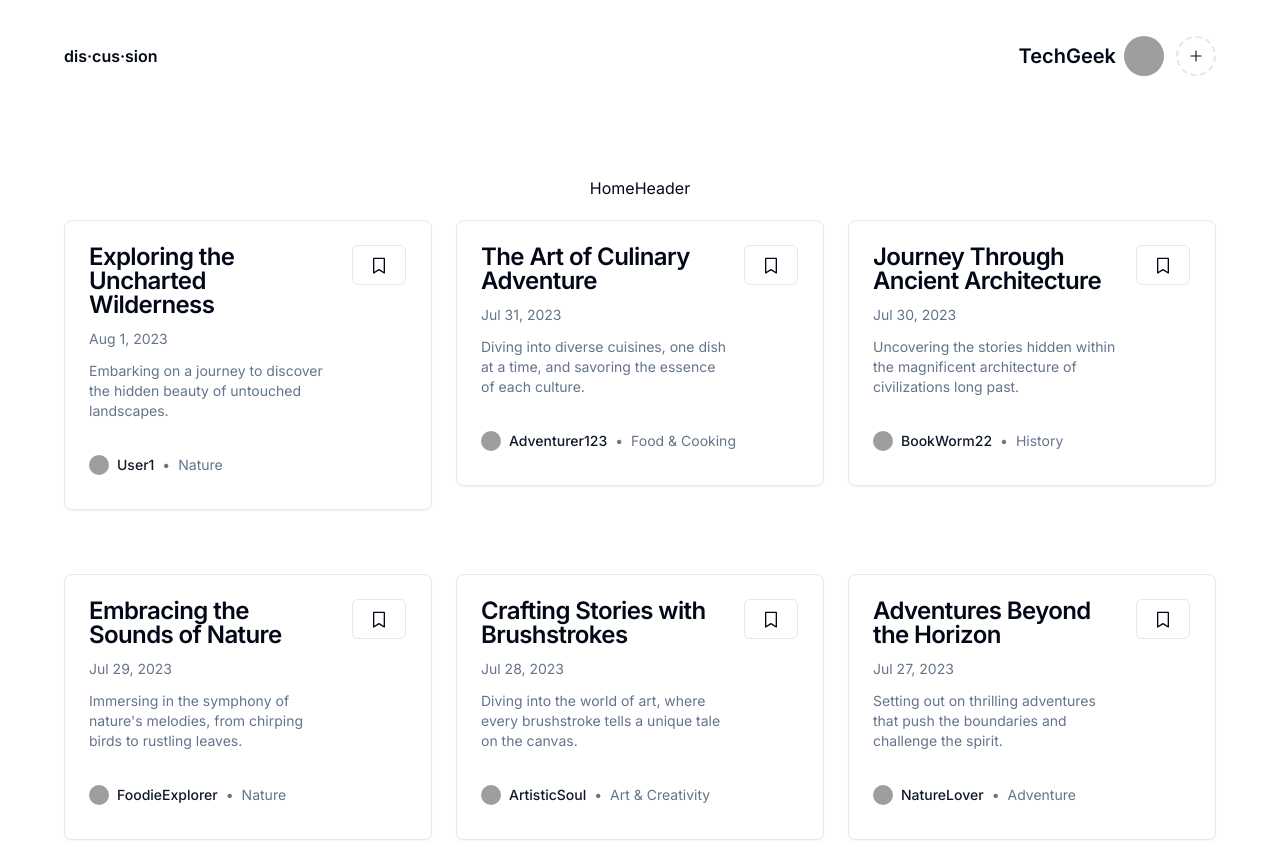
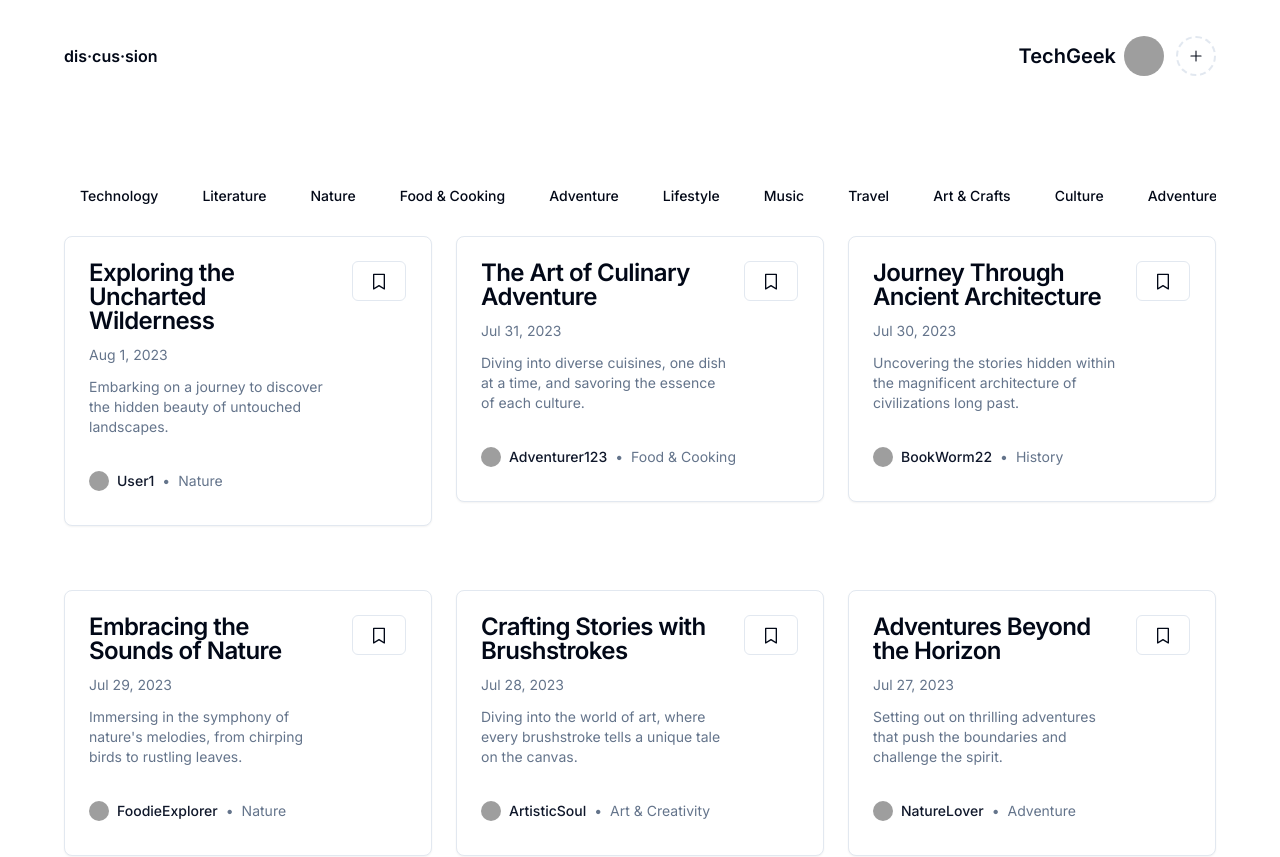
Before and after one commit to ThomasDgny/dis-cus-sion, a Next.js app: page / in a window 1280 px wide. Shown: the top 857 px of the page. Built offline with nearby package versions, Linux system fonts and the light colour scheme; grey boxes are pictures that could not be loaded.

Commit message:
supabase added

```diff
--- a/components/common/card/blog-card/BlogCard.tsx
+++ b/components/common/card/blog-card/BlogCard.tsx
@@ -42,7 +42,7 @@ export function BlogCard({
           </div>
         </CardHeader>
         <CardContent>
-          <div className="flex gap-x-2 text-sm items-center text-muted-foreground">
+          <div className="flex items-center gap-x-2 text-sm text-muted-foreground">
             <DirectProfileButton authorData={authorData} />
             &#x2022;
             <div className="flex items-center">{category}</div>
--- a/components/home/header/HomeHeader.tsx
+++ b/components/home/header/HomeHeader.tsx
@@ -1,10 +1,13 @@
-
+import { Button } from "@/components/ui/button";
+import { category } from "@/mock/Category";
 import React from "react";
 
 export default function HomeHeader() {
   return (
-    <div>
-      HomeHeader
+    <div className="flex w-full gap-3 overflow-x-auto">
+      {category.map((item) => (
+        <Button variant={"ghost"} className="whitespace-nowrap py-1" key={item.id}>{item.category_name}</Button>
+      ))}
     </div>
   );
 }
--- a/package.json
+++ b/package.json
@@ -15,6 +15,8 @@
     "@radix-ui/react-label": "^2.0.2",
     "@radix-ui/react-slot": "^1.0.2",
     "@radix-ui/react-tabs": "^1.0.4",
+    "@supabase/auth-helpers-nextjs": "^0.7.4",
+    "@supabase/supabase-js": "^2.32.0",
     "@types/node": "20.4.8",
     "@types/react": "18.2.19",
     "@types/react-dom": "18.2.7",
```
Also changed, not shown: lib/database.type.ts (added, +11 -0 lines), 1 other file (tests, documents, lock files or other folders).
